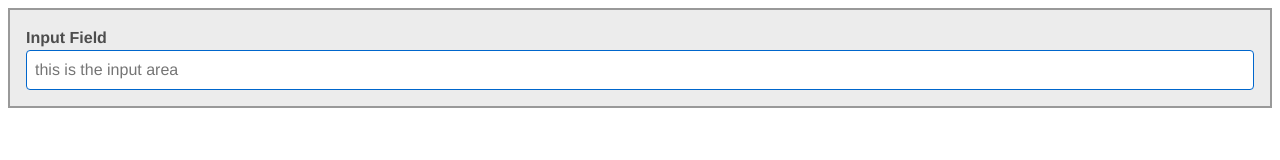
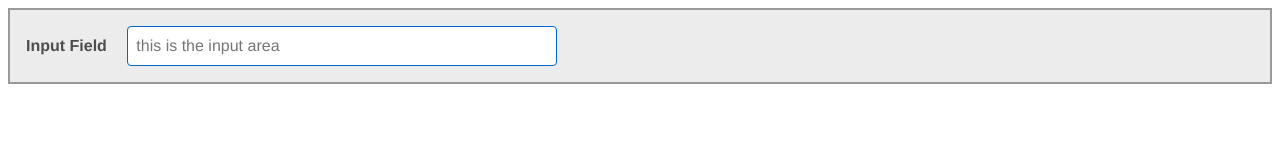
Before and after one commit to darrenchurchill/LS202, a plain HTML site: page lesson_5/06_form_layouts/form_layouts.html in a window 1280 px wide. Drawn offline with Linux system fonts and the light colour scheme.

Commit message:
Place form label alongside input control

```diff
--- a/lesson_5/06_form_layouts/form_layouts.html
+++ b/lesson_5/06_form_layouts/form_layouts.html
@@ -53,10 +53,25 @@
         display: block;
         width: 100%;
       }
+
+      .side-by-side label,
+      .side-by-side input[type="text"] {
+        display: inline-block;
+      }
+
+      .side-by-side label {
+        margin-right: 1rem;
+        vertical-align: middle;
+      }
+
+      .side-by-side input[type="text"] {
+        vertical-align: middle;
+        width: 35%;
+      }
     </style>
   </head>
   <body>
-    <form action="#" class="styled-form top-to-bottom">
+    <form action="#" class="styled-form side-by-side">
       <fieldset>
         <label for="text_field">Input Field</label>
         <input type="text" name="text_field" id="text_field"
```
